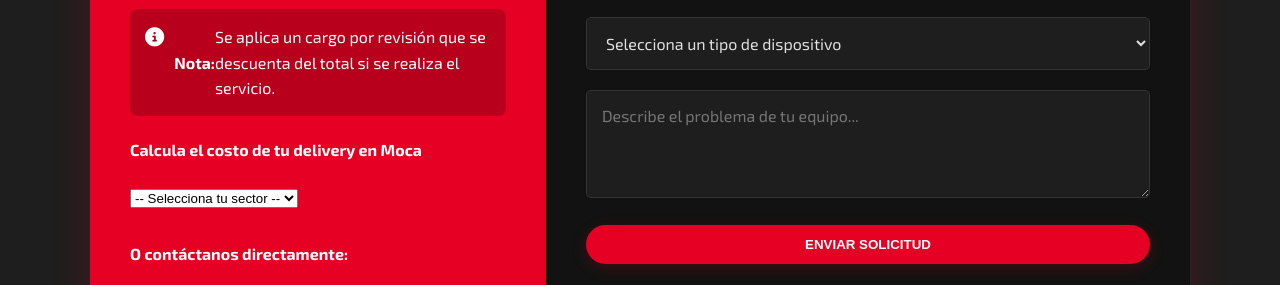
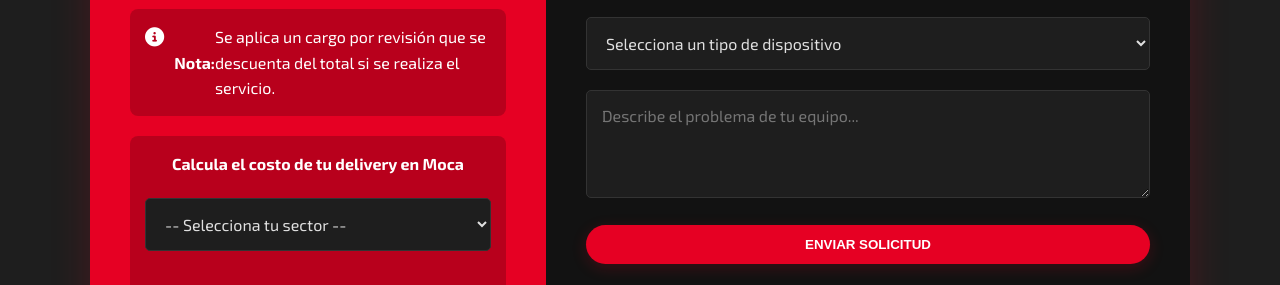
Before and after one commit to lolo892prueba-web/PCvercel, a plain HTML site: page index.html in a window 1280 px wide. Shown: the part 2958-3243 px from the top of the page. Drawn offline with Linux system fonts and the light colour scheme.

Commit message:
Update style.css

```diff
--- a/style.css
+++ b/style.css
@@ -298,6 +298,35 @@ section {
 }
 .service-charge-note i { font-size: 1.2em; margin-right: 10px; margin-top: 4px; }
 .service-charge-note p { margin: 0; }
+.delivery-calculator {
+    background-color: rgba(0,0,0,0.2);
+    padding: 15px;
+    border-radius: 8px;
+    margin-bottom: 20px;
+    text-align: center;
+}
+.delivery-calculator h4 {
+    margin-top: 0;
+}
+.sector-select {
+    width: 100%;
+    padding: 15px;
+    border: 1px solid var(--border-color);
+    border-radius: 5px;
+    font-family: var(--font-family);
+    font-size: 1em;
+    box-sizing: border-box;
+    background-color: var(--bg-secondary-color);
+    color: var(--text-color);
+    transition: border-color 0.3s, background-color 0.3s;
+    margin-bottom: 10px;
+}
+.delivery-result {
+    font-weight: bold;
+    margin-top: 10px;
+    min-height: 20px;
+    color: #fff;
+}
 
 #booking-form {
     padding: 40px;
```
